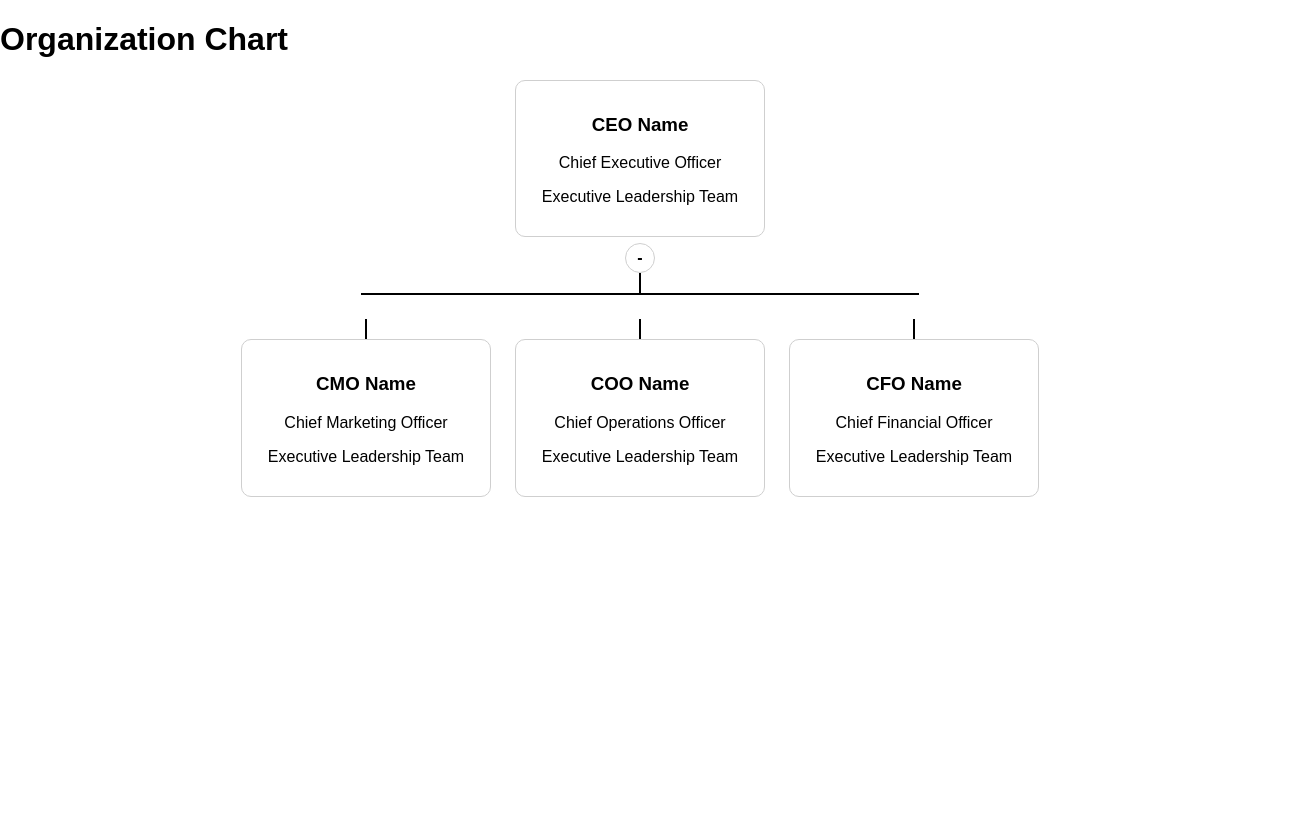
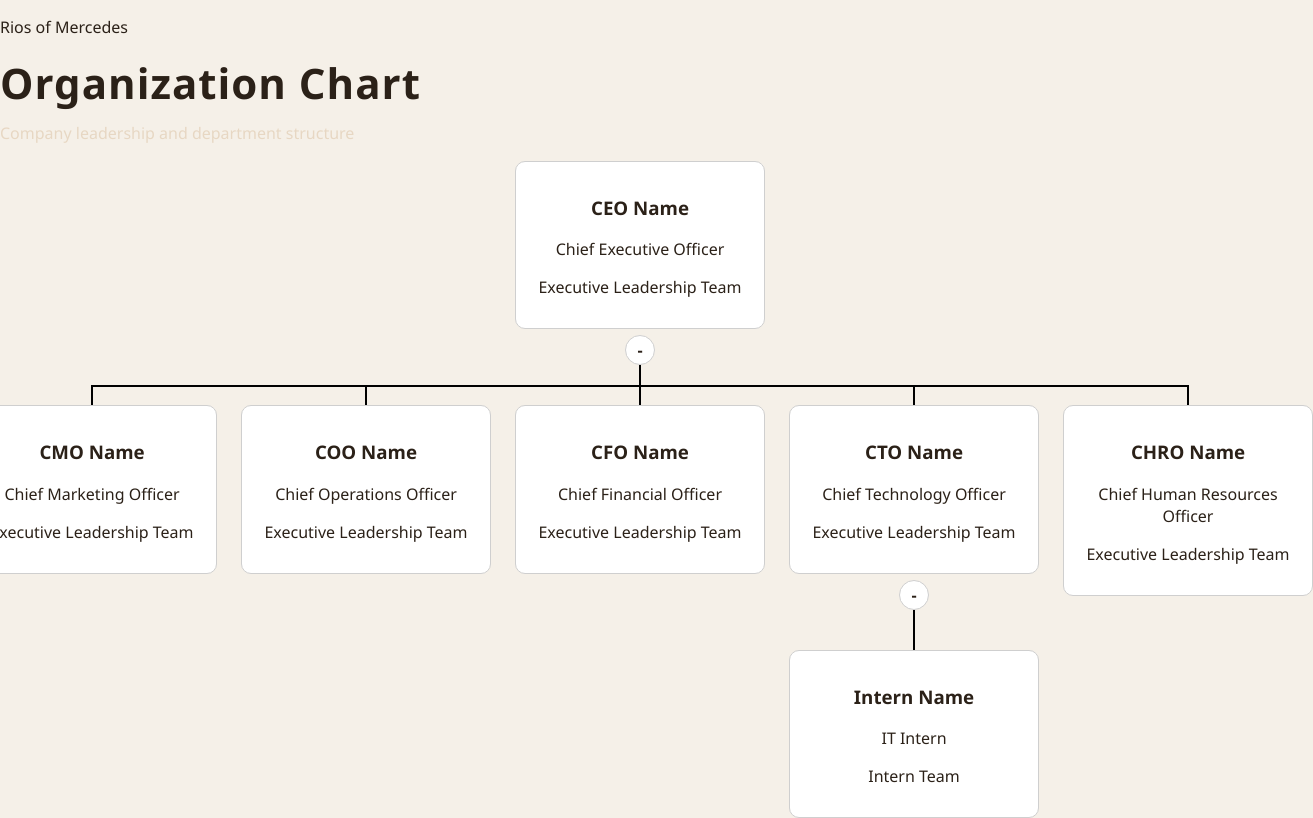
Before and after one commit to Riosofmercedes-companygit/Orginization-Chart, a React (Vite) app: page / in a window 1280 px wide. Shown: the whole page, 1313 px wide, since content can reach past the window. Built offline with nearby package versions, Linux system fonts and the light colour scheme; the HTML template or start-up script is replaced by a standard one.

Commit message:
Starting to polish up the front page, not done yet

```diff
--- a/src/App.jsx
+++ b/src/App.jsx
@@ -1,61 +1,45 @@
 import OrgChart from "./components/OrgChart";
 import { useState } from "react";
-
-/* Temporary data source (acts like a database for now) */
 import { employees } from "./data/employees";
 
 function App() {
-
-  /*
-  selectedEmployee = currently clicked employee
-  null = no employee selected (no modal shown)
-  */
   const [selectedEmployee, setSelectedEmployee] = useState(null);
 
-  /*
-  Called when an EmployeeCard is clicked.
-  Receives the employee object and stores it in state.
-  This triggers the modal to appear.
-  */
   function handleSelect(employee) {
     setSelectedEmployee(employee);
   }
 
-  return (<div> <h1>Organization Chart</h1>
+  return (
+    <div className="app">
+      <header className="app-header">
+        <div>
+          <p className="app-label">Rios of Mercedes</p>
 
-    {/*
-  OrgChart renders the full hierarchy.
-  We pass:
-  - employees (data)
-  - handleSelect (so clicks can bubble up to App)
-  */}
-    <OrgChart employee={employees} onSelect={handleSelect} />
+          <h1>Organization Chart</h1>
 
-    {/*
-  Modal only renders IF an employee is selected.
-  This is conditional rendering.
-  */}
+          <p className="app-subtitle">
+            Company leadership and department structure
+          </p>
+        </div>
+      </header>
+
+      <main className="chart-panel">
+        <OrgChart
+          employee={employees}
+          onSelect={handleSelect}
+        />
+      </main>
+
       {selectedEmployee && (
-
-      /*
-      Modal background (dark overlay)
-      Clicking this closes the modal
-      */
-      <div className="modal" onClick={() => setSelectedEmployee(null)}>
-
-        {/*
-      Modal content box
-      stopPropagation prevents clicks inside from closing the modal
-      */}
-        <div className="modal-content" onClick={(e) => e.stopPropagation()}>
-
+        <div
+          className="modal"
+          onClick={() => setSelectedEmployee(null)}
+        >
+          <div
+            className="modal-content"
+            onClick={(e) => e.stopPropagation()}
+          >
             <div className="modal-body">
-
-            {/*
-          Profile image area
-          If image exists → show it
-          If not → show placeholder text
-          */}
               <div className="modal-photo">
                 {selectedEmployee.image ? (
                   <img
@@ -67,41 +51,53 @@ function App() {
                 )}
               </div>
 
-            {/* Basic employee info */}
               <h2>{selectedEmployee.name}</h2>
 
-            <p><strong>Title:</strong> {selectedEmployee.title}</p>
-            <p><strong>Department:</strong> {selectedEmployee.department}</p>
-            <p><strong>Level:</strong> {selectedEmployee.level}</p>
-            <p><strong>Category:</strong> {selectedEmployee.category}</p>
-            <p><strong>Location:</strong> {selectedEmployee.location}</p>
-
-            {/* Optional fields (fallback if empty) */}
               <p>
-              <strong>Email:</strong> {selectedEmployee.email || "Not listed"}
+                <strong>Title:</strong> {selectedEmployee.title}
               </p>
 
               <p>
-              <strong>Phone:</strong> {selectedEmployee.phone || "Not listed"}
+                <strong>Department:</strong> {selectedEmployee.department}
               </p>
 
-            {/* Derived data (not stored directly) */}
               <p>
-              <strong>Direct Reports:</strong> {selectedEmployee.children.length}
+                <strong>Level:</strong> {selectedEmployee.level}
               </p>
 
+              <p>
+                <strong>Category:</strong> {selectedEmployee.category}
+              </p>
+
+              <p>
+                <strong>Location:</strong> {selectedEmployee.location}
+              </p>
+
+              <p>
+                <strong>Email:</strong>{" "}
+                {selectedEmployee.email || "Not listed"}
+              </p>
+
+              <p>
+                <strong>Phone:</strong>{" "}
+                {selectedEmployee.phone || "Not listed"}
+              </p>
+
+              <p>
+                <strong>Direct Reports:</strong>{" "}
+                {selectedEmployee.children.length}
+              </p>
             </div>
 
-          {/* Manual close button */}
-          <button onClick={() => setSelectedEmployee(null)}>
+            <button
+              onClick={() => setSelectedEmployee(null)}
+            >
               Close
             </button>
-
           </div>
         </div>
       )}
     </div>
-
   );
 }
 
--- a/src/components/EmployeeCard.css
+++ b/src/components/EmployeeCard.css
@@ -2,7 +2,7 @@
     border: 1px solid #cfcfcf;
     border-radius: 10px;
     padding: 14px;
-    min-width: 220px;
+    width: 220px;
     background-color: white;
     text-align: center;
     cursor: pointer;
--- a/src/components/OrgChart.css
+++ b/src/components/OrgChart.css
@@ -2,13 +2,6 @@
     display: flex;
     flex-direction: column;
     align-items: center;
-}
-
-.org-children {
-    display: flex;
-    justify-content: center;
-    gap: 24px;
-    margin-top: 24px;
 }
 
 .org-children-wrapper {
@@ -23,16 +16,40 @@
     background-color: black;
 }
 
-.org-horizontal-line {
-    height: 2px;
-    width: 70%;
-    background-color: black;
+.org-children {
+    display: flex;
+    justify-content: center;
+    gap: 24px;
+    margin-top: 0;
 }
 
 .org-child-wrapper {
     display: flex;
     flex-direction: column;
     align-items: center;
+    position: relative;
+}
+
+.org-child-wrapper::before {
+    content: "";
+    position: absolute;
+    top: 0;
+    left: -12px;
+    right: -12px;
+    height: 2px;
+    background-color: black;
+}
+
+.org-children>.org-child-wrapper:first-child::before {
+    left: 50%;
+}
+
+.org-children>.org-child-wrapper:last-child::before {
+    right: 50%;
+}
+
+.org-children>.org-child-wrapper:only-child::before {
+    display: none;
 }
 
 .org-child-line {
--- a/src/components/OrgChart.jsx
+++ b/src/components/OrgChart.jsx
@@ -46,9 +46,6 @@ function OrgChart({ employee, onSelect }) {
         {/* Vertical line from current employee down */}
         <div className="org-line"></div>
 
-        {/* Horizontal line connecting all children */}
-        <div className="org-horizontal-line"></div>
-
         {/* Container for all direct reports (displayed in a row) */}
         <div className="org-children">
 
--- a/src/data/employees.js
+++ b/src/data/employees.js
@@ -46,6 +46,43 @@ export const employees = {
       phone: "",
       image: "",
       children: []
+    },
+    {
+      name: "CTO Name",
+      title: "Chief Technology Officer",
+      department: "Executive Leadership Team",
+      level: "Executive",
+      category: "Leadership",
+      location: "Unknown",
+      email: "",
+      phone: "",
+      image: "",
+      children: [
+        {
+          name: "Intern Name",
+          title: " IT Intern",
+          department: "Intern Team",
+          level: "Executive",
+          category: "Leadership",
+          location: "Unknown",
+          email: "",
+          phone: "",
+          image: "",
+          children: []
+        }
+      ]
+    },
+    {
+      name: "CHRO Name",
+      title: "Chief Human Resources Officer",
+      department: "Executive Leadership Team",
+      level: "Executive",
+      category: "Leadership",
+      location: "Unknown",
+      email: "",
+      phone: "",
+      image: "",
+      children: []
     }
   ]
 };
--- a/src/index.css
+++ b/src/index.css
@@ -1,6 +1,8 @@
 body {
   margin: 0;
-  font-family: Arial, sans-serif;
+  font-family: 'Segoe UI', Tahoma, Geneva, Verdana, sans-serif;
+  background: #f5f0e8;
+  color: #2b2118;
 }
 
 .modal {
@@ -58,3 +60,18 @@ body {
   height: 100%;
   object-fit: cover;
 }
+
+.app-header h1 {
+  margin: 0;
+  font-size: 42px;
+  font-weight: 700;
+  letter-spacing: 1px;
+}
+
+.app-subtitle {
+  margin-top: 10px;
+  font-size: 16px;
+  color: #e7d7c3;
+  max-width: 600px;
+  line-height: 1.5;
+}
```
Lines whose indentation alone changed are shown as unchanged.
